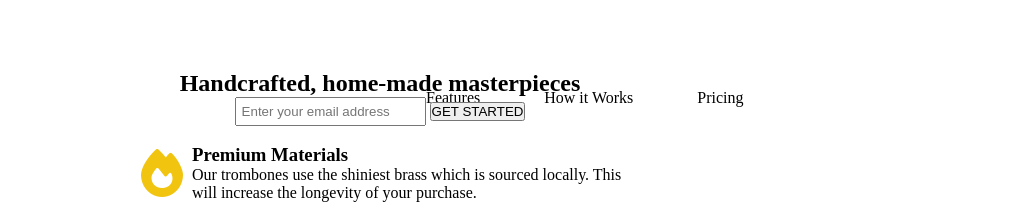
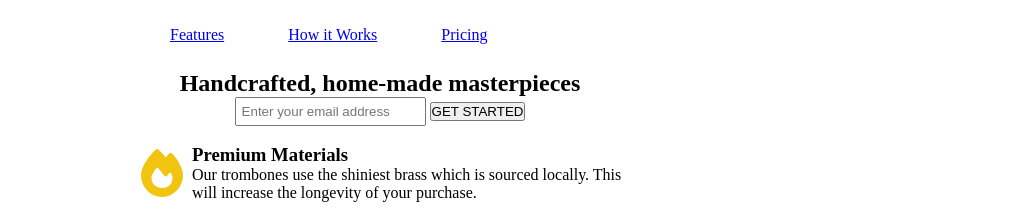
Before and after one commit to Mark1-togo/tonytogohtml, a plain HTML site: page landing page/index.html in a window 1280 px wide. Shown: the top 217 px of the page, 260-1280 px from the left. Drawn offline with Linux system fonts and the light colour scheme.

Commit message:
bad naming debug

```diff
--- a/landing page/index.html
+++ b/landing page/index.html
@@ -15,9 +15,9 @@
         </figure>
         <nav id="nav-bar">
             <ul>
-            <li class="nav-link" href="#featues">Features</li>
-            <li class="nav-link" href="#How-it-Works">How it Works</li>
-            <li class="nav-link" href="#Pricing">Pricing</li>
+            <li><a class="nav-link" href="#features">Features</a></li>
+            <li><a class="nav-link" href="#How-it-Works">How it Works</a></li>
+            <li><a class="nav-link" href="#Pricing">Pricing</a></li>
             </ul>
         </nav>
     </header>
@@ -26,7 +26,7 @@
             <h2>Handcrafted, home-made masterpieces</h2>
         <form action="https://www.freecodecamp.org/email-submit" method="" id="form">
                 <input id="email" name="email" type="email" placeholder="Enter your email address" required>
-            <input type="submit" value="GET STARTED" form="button" id="submit">
+            <input type="submit" name="submit" value="GET STARTED" form="button" id="submit">
         </form>
         <div class="section-features">
             <i class="fa fa-3x fa-fire font-icon"></i>
@@ -45,7 +45,8 @@
         </div>
     </section>
     <section id="How-it-Works">
-        <iframe id="video" src="https://youtu.be/CHgcOb-XAgY?list=RDCHgcOb-XAgY&t=2473" frameborder="0">
+        <iframe id="video" src="https://www.youtube.com/embed/CHgcOb-XAgY" frameborder="0">
+</iframe>
         </iframe>
     </section>
     <section id="Pricing">
--- a/landing page/styles.css
+++ b/landing page/styles.css
@@ -36,7 +36,7 @@ figure #header-img{
 figure #img-logo{
     grid-area: img-logo;
 }
-.nav-bar {
+#nav-bar {
     position: fixed;
     z-index: 999;
     grid-area: nav-bar;
```
